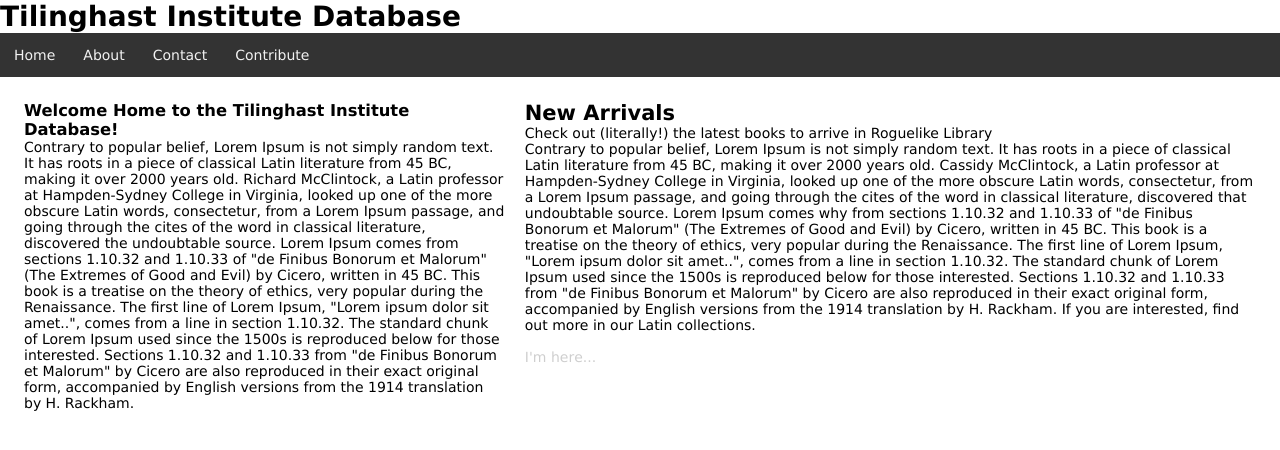
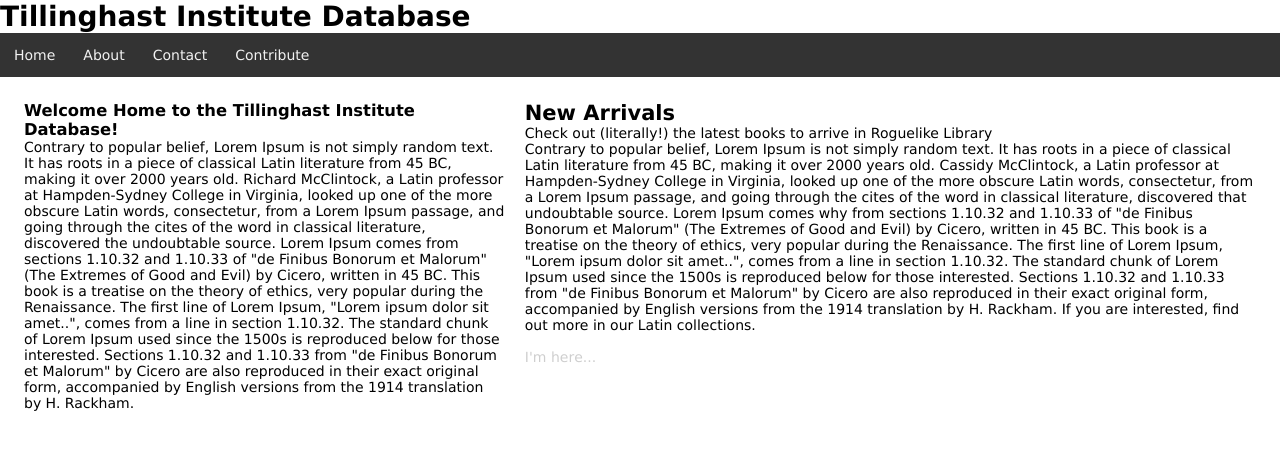
Before and after one commit to daricalouie/TillinghastInstitute, a plain HTML site: page index.html in a window 1280 px wide. Drawn offline with nearby package versions, Linux system fonts and the light colour scheme.

Commit message:
[dl] fix spelling

```diff
--- a/index.html
+++ b/index.html
@@ -8,7 +8,7 @@
     </head>
     <body>
         <!-- the content goes here -->
-        <h1>Tilinghast Institute Database</h1>
+        <h1>Tillinghast Institute Database</h1>
         <div class='navbar blur'>
             <a href="#">Home</a>
             <span class="menu"><a href="#">About</a></span>
@@ -22,7 +22,7 @@
             <div class="inner-content">
 
                 <div class='column left blur'>
-                    <h3>Welcome Home to the Tilinghast Institute Database!</h3>
+                    <h3>Welcome Home to the Tillinghast Institute Database!</h3>
                     <p>
                         Contrary to popular belief, Lorem Ipsum is not simply random text.
                         It has roots in a piece of classical Latin literature from 45 BC, making it over
```
